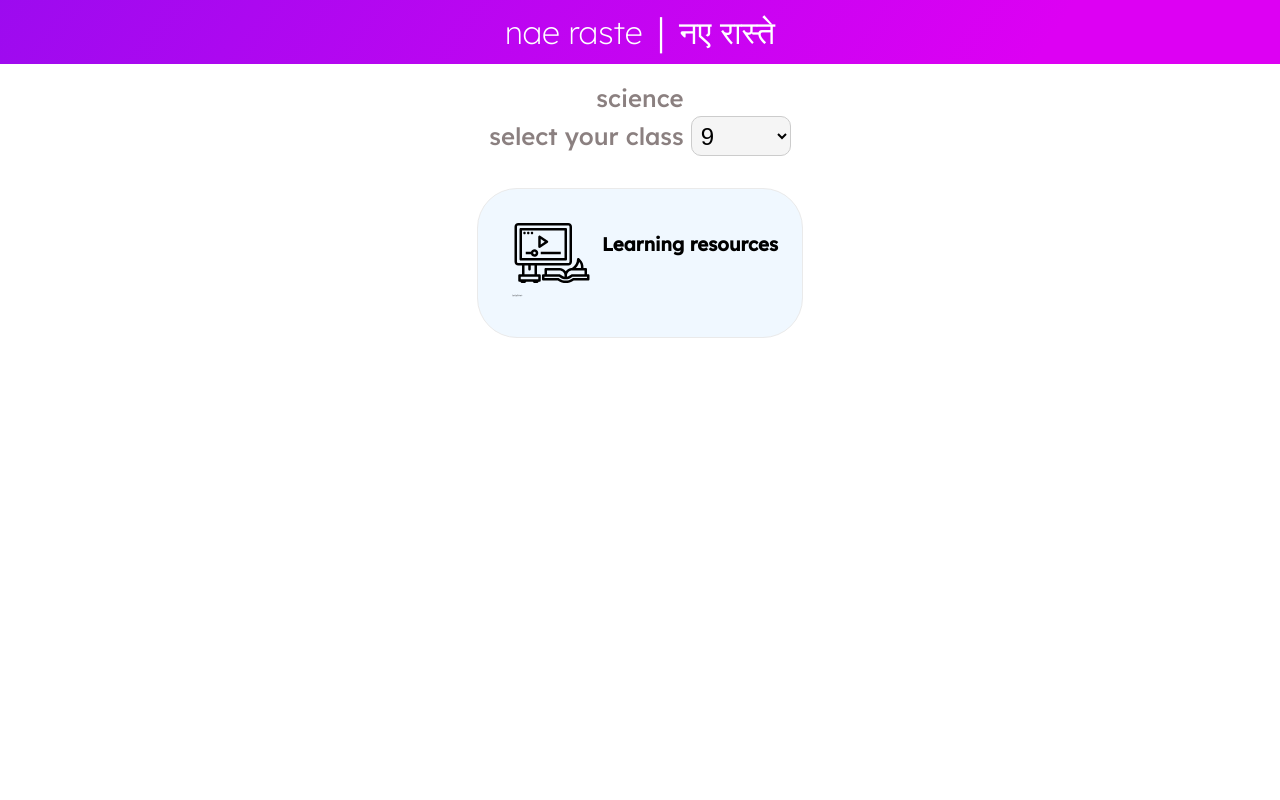
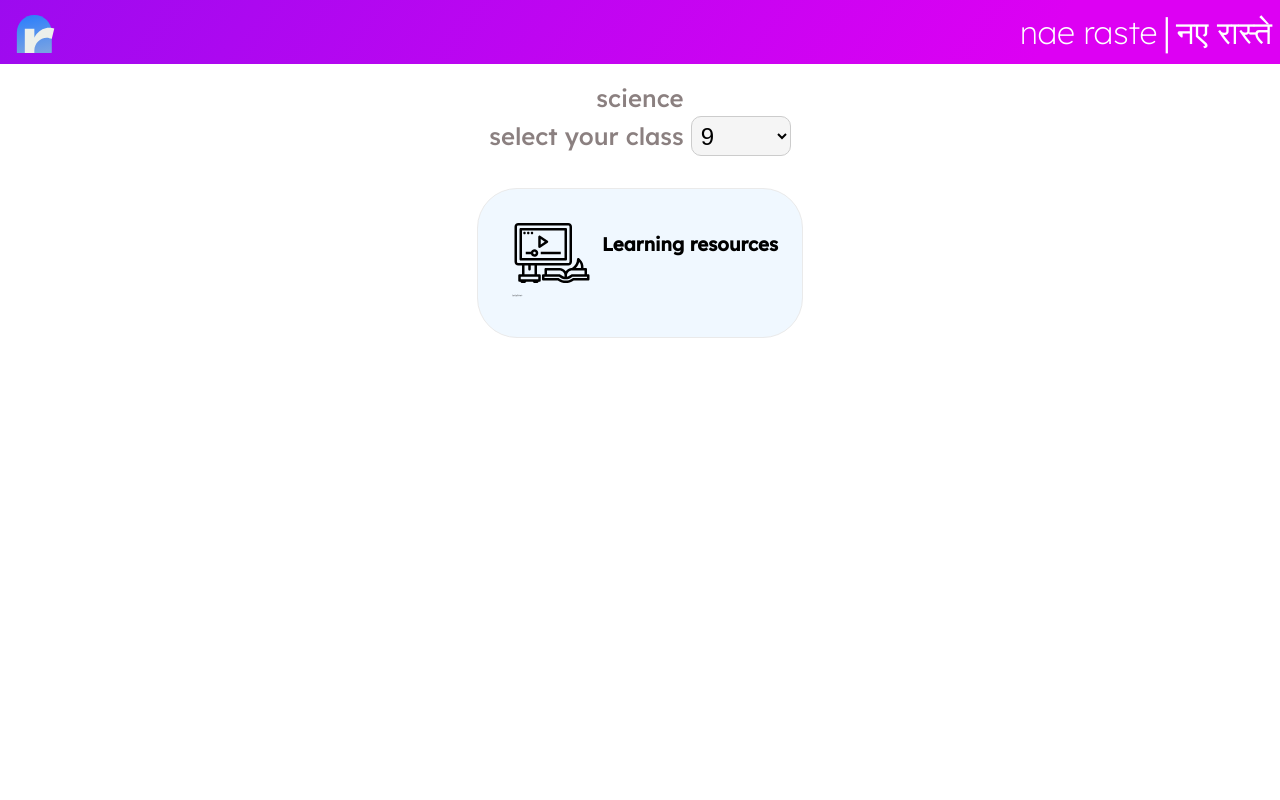
Before and after one commit to Ujju09/naeraste-sciences, a Next.js app: page / in a window 1280 px wide. Shown: the top 800 px of the page. Built offline with nearby package versions, Linux system fonts and the light colour scheme.

Commit message:
style changes

```diff
--- a/pages/index.tsx
+++ b/pages/index.tsx
@@ -22,11 +22,27 @@ const Home: NextPage = () => {
       </Head>
 
       <main className={styles.main}>
-        <h1 className={styles.title}>
-         nae raste │
-         नए रास्ते
+        <div className={styles.title}>
+          <div style={{
+            display: 'flex',
+            flexDirection: 'row',
+            justifyContent: 'space-between',
+            paddingLeft: '0.5rem',
+            paddingRight: '0.5rem',
 
-        </h1>
+
+          }}>
+            <Image src="/nrsvg.svg" alt="näraste" width={50} height={50} />
+
+
+
+              nae raste│नए रास्ते
+
+
+          </div>
+
+
+        </div>
 
         <p className={styles.description}>
           science <br/><span>
```
Also changed, not shown: public/nrsvg.svg (added).
